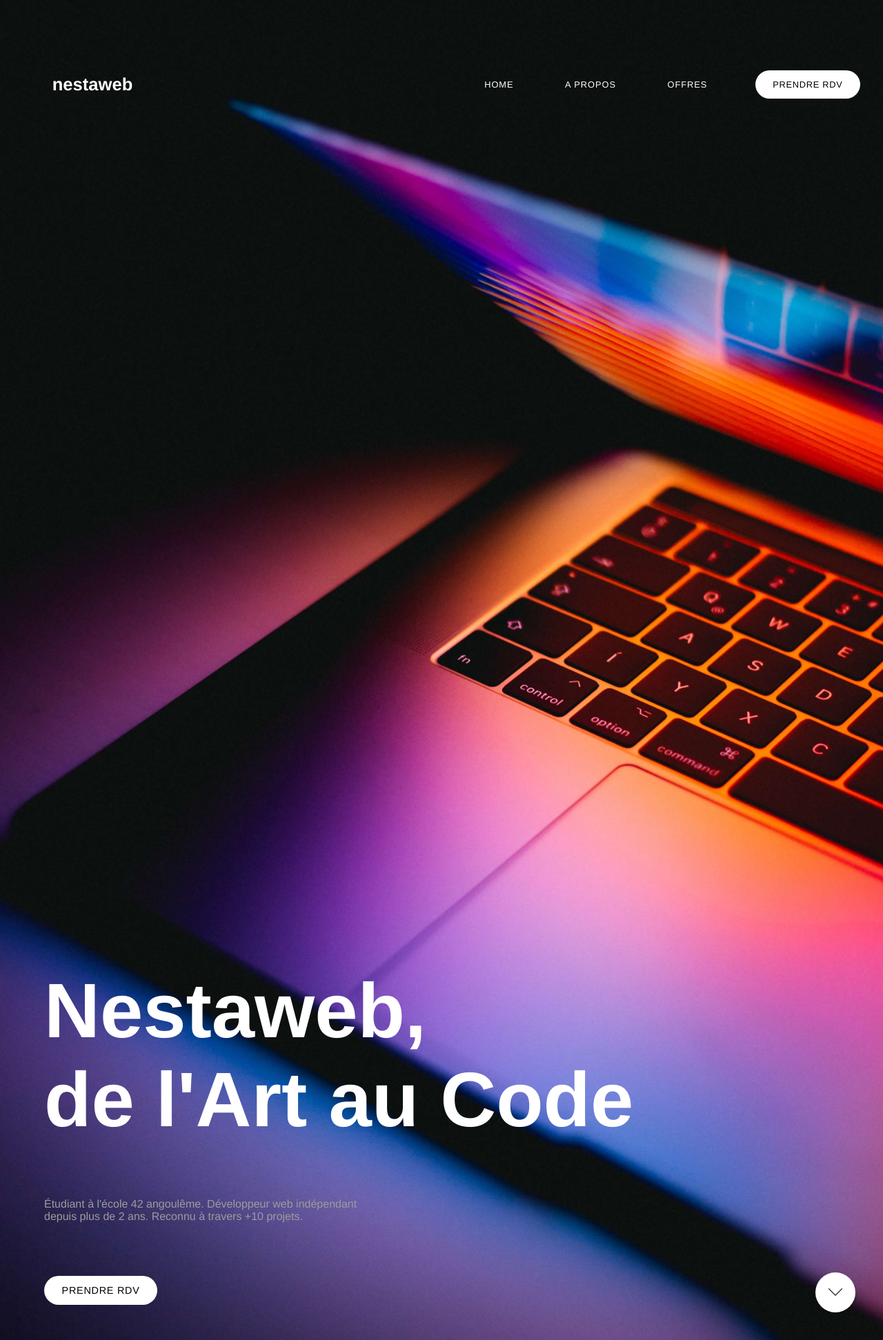
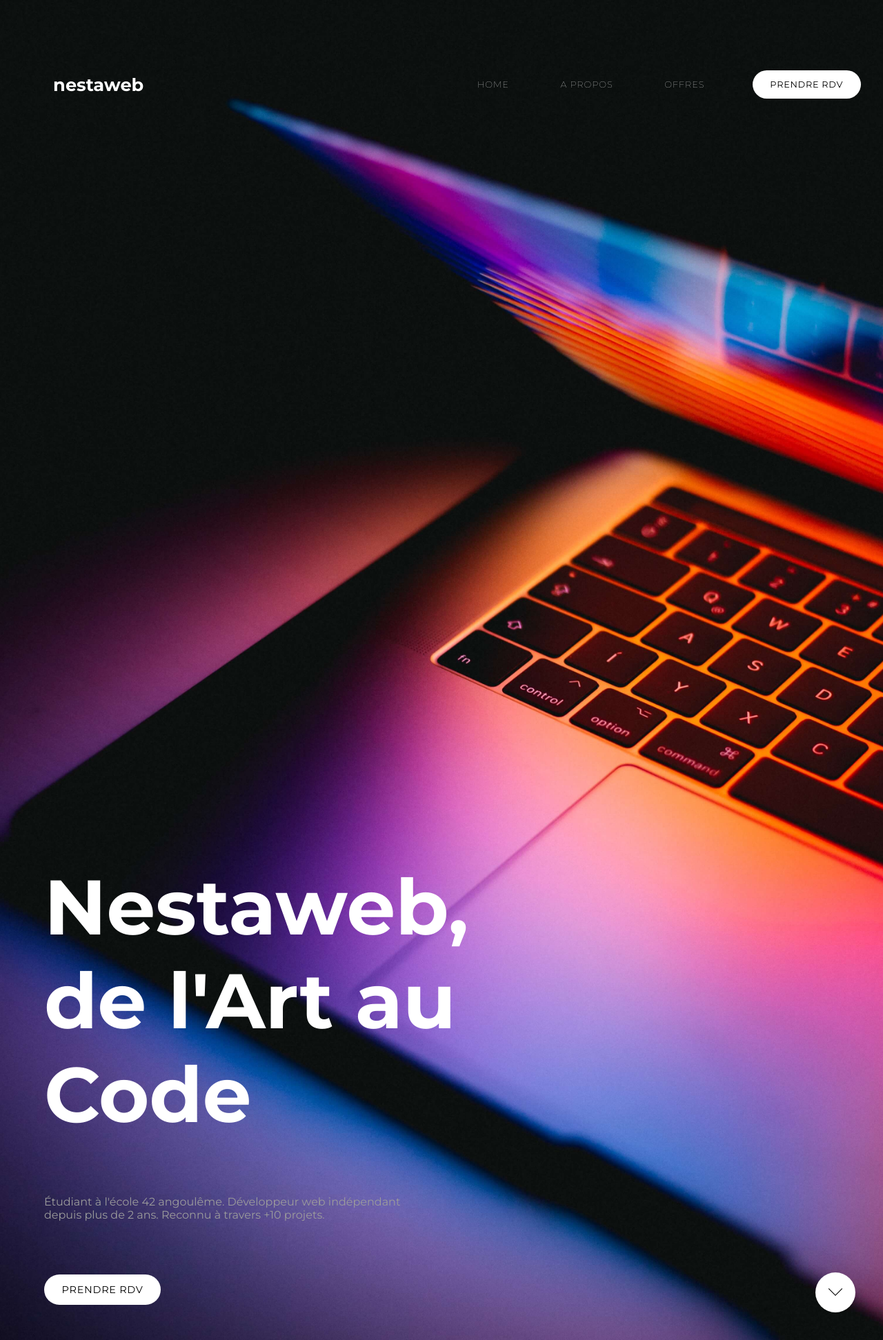
Before and after one commit to nestaweb/nestaweb2.0, a PHP site: page / in a window 1280 px wide. Shown: the whole page at 69% size. Run offline with PHP 8.4, Linux system fonts and the light colour scheme; data comes from the database, SQL or seed files in the repository.

Commit message:
change font

```diff
--- a/css/default.css
+++ b/css/default.css
@@ -1,3 +1,4 @@
+@import url('https://fonts.googleapis.com/css2?family=Montserrat:ital,wght@0,100;0,200;0,300;0,400;0,500;0,600;0,700;0,800;0,900;1,100;1,200;1,300;1,400;1,500;1,600;1,700;1,800;1,900&display=swap');
 :root {
     --primary: #000;
     --secondary: #0E0E0E;
@@ -12,7 +13,7 @@
 }
 
 * {
-    font-family: Hellix,helvetica, arial, sans-serif;
+    font-family: 'Montserrat', sans-serif;
     box-sizing: border-box;
     padding: 0;
     margin: 0;
--- a/css/pricing.css
+++ b/css/pricing.css
@@ -19,7 +19,7 @@
 h1#bigSectionTitle {
     font-size: 4rem;
     text-align: center;
-    width: 80vw;
+    width: 90vw;
     display: flex;
     margin: 0 auto;
     justify-content: center;
```
